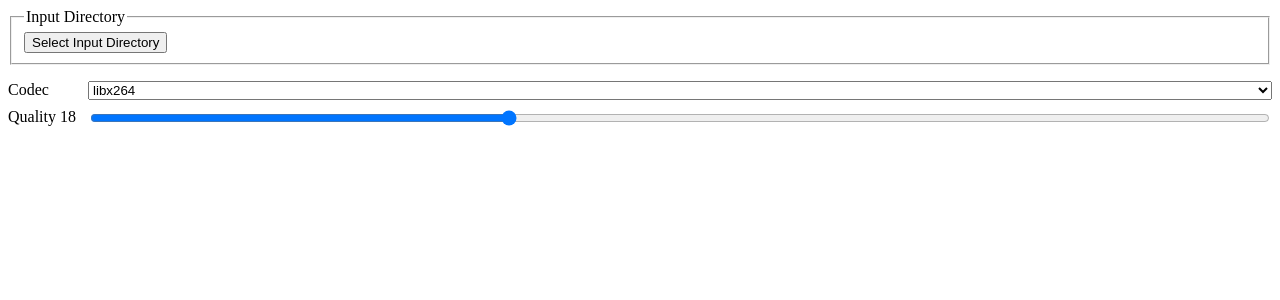
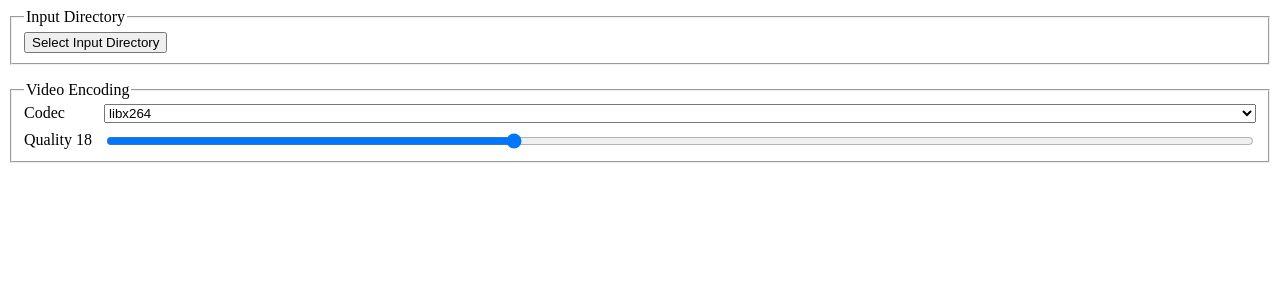
Before and after one commit to huynhlkevin/ffmpeg-frontend, an Angular app: page / in a window 1280 px wide. Shown: the top 300 px of the page. Built offline with nearby package versions, Linux system fonts and the light colour scheme.

Commit message:
add fieldset

```diff
--- a/src/app/video-clipper/video-encoding/video-encoding.component.html
+++ b/src/app/video-clipper/video-encoding/video-encoding.component.html
@@ -1,4 +1,6 @@
 <section>
+  <fieldset>
+    <legend>Video Encoding</legend>
     <div>
       <label for="codecSelect">Codec</label>
       <select id="codecSelect" #codecSelect [(ngModel)]="codec">
@@ -11,4 +13,5 @@
       <label for="qualityRange">Quality {{quality}}</label>
       <input id="qualityRange" #qualityRange type="range" [min]="minQuality" [max]="maxQuality" [(ngModel)]="quality"/>
     </div>
+  </fieldset>
 </section>
--- a/src/app/video-clipper/video-encoding/video-encoding.component.scss
+++ b/src/app/video-clipper/video-encoding/video-encoding.component.scss
@@ -1,4 +1,4 @@
-section {
+fieldset {
   display: flex;
   flex-flow: column;
   gap: 0.5em;
```
Lines whose indentation alone changed are shown as unchanged.
